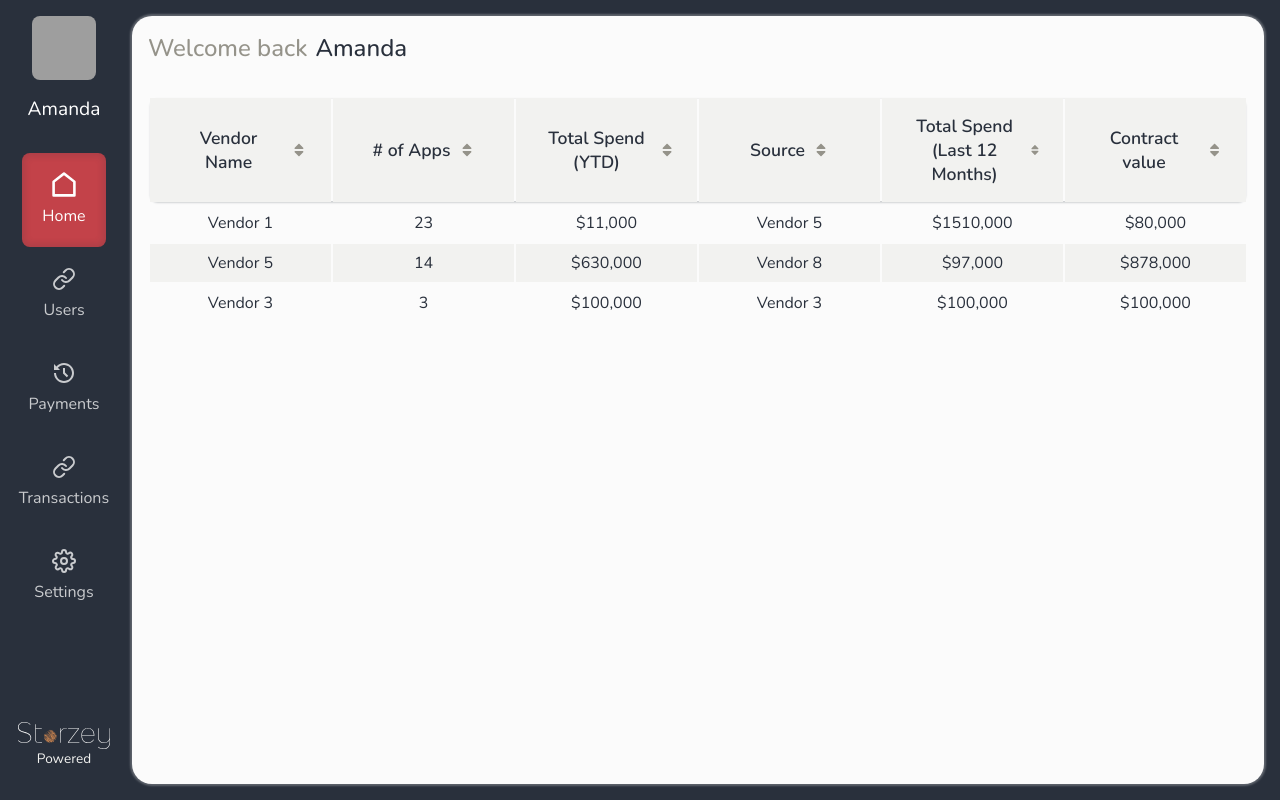
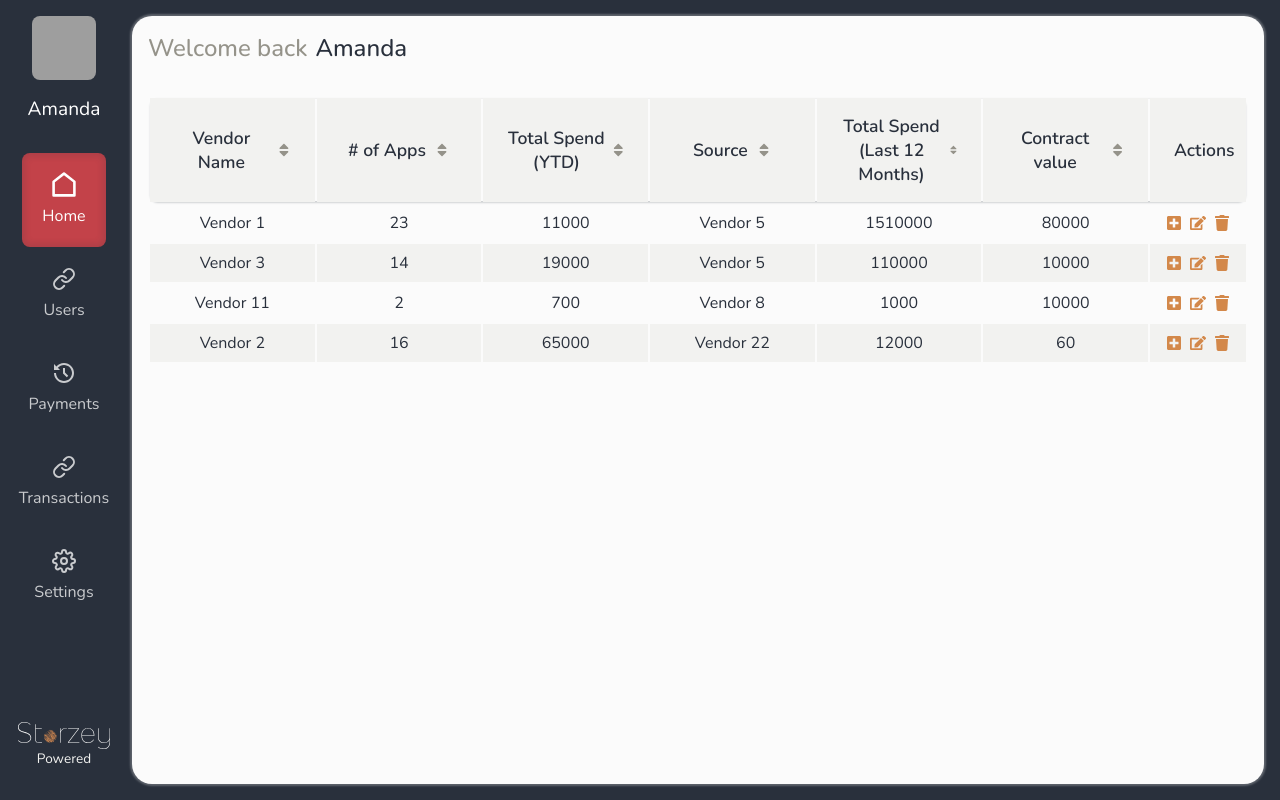
Before and after one commit to tsriramaraju/table-project, a React (Create React App) app: page / in a window 1280 px wide. Built offline with nearby package versions, Linux system fonts and the light colour scheme; grey boxes are pictures that could not be loaded.

Commit message:
modified table row interface

```diff
--- a/src/components/table/head/index.tsx
+++ b/src/components/table/head/index.tsx
@@ -21,7 +21,12 @@ const TableHead = ({ config, handleSort, sort, sortKey }: props) => {
             key={item.key}
             style={{ width: item.width }}
           >
-            <div className={styles.content}>
+            <div
+              className={styles.content}
+              onClick={() => {
+                (item.sort === undefined || item.sort) && handleSort(item.key);
+              }}
+            >
               <p className={styles.text}>{capitalize(item.name || item.key)}</p>
               {(item.sort === undefined || item.sort) && (
                 <IconContext.Provider
@@ -30,19 +35,20 @@ const TableHead = ({ config, handleSort, sort, sortKey }: props) => {
                   }}
                 >
                   {sort === 'default' ? (
-                    <FaSort onClick={() => handleSort(item.key)} />
+                    <FaSort />
                   ) : sort === 'desc' && sortKey === item.key ? (
-                    <FaSortUp onClick={() => handleSort(item.key)} />
+                    <FaSortUp />
                   ) : sort === 'asc' && sortKey === item.key ? (
-                    <FaSortDown onClick={() => handleSort(item.key)} />
+                    <FaSortDown />
                   ) : (
-                    <FaSort onClick={() => handleSort(item.key)} />
+                    <FaSort />
                   )}
                 </IconContext.Provider>
               )}
             </div>
           </th>
         ))}
+        {config.actions && <th className={styles.action}>Actions </th>}
       </tr>
     </thead>
   );
--- a/src/components/table/head/styles.module.scss
+++ b/src/components/table/head/styles.module.scss
@@ -15,6 +15,7 @@
       align-items: center;
       justify-content: center;
       gap: 0.5rem;
+      cursor: pointer;
       .text {
         font-size: 1.1rem;
         font-weight: 600;
@@ -23,8 +24,14 @@
 
       .icon {
         color: config.$light_accent;
-        cursor: pointer;
       }
     }
   }
+  .action {
+    padding: 1rem 1.5rem;
+    font-size: 1.1rem;
+    font-weight: 600;
+    color: config.$dark_shade;
+    width: 6rem;
+  }
 }
--- a/src/components/table/index.tsx
+++ b/src/components/table/index.tsx
@@ -1,54 +1,57 @@
 import { capitalize } from 'utils/capitalize';
-import { TableConfig, TableData } from '../../interfaces/table';
-import { FaSort } from 'react-icons/fa';
+import { TableConfig, TableData, TableRowData } from '../../interfaces/table';
+import { FaEdit, FaPlusSquare, FaSort, FaTrash } from 'react-icons/fa';
 import styles from './styles.module.scss';
 import TableHead from './head';
 import { useState } from 'react';
 
 interface props {
   config: TableConfig;
-  data: TableData[][];
+  data: TableRowData[];
 }
 
 const Table = ({ config, data }: props) => {
   const [sort, setSort] = useState<'asc' | 'desc' | 'default'>('default');
   const [sortKey, setSortKey] = useState<string>('');
   const [sortedData, setSortedData] = useState(data);
+  const [setEditMode, setSetEditMode] = useState('');
 
   const handleSort = (key: string) => {
     setSortKey(key);
     if (sort === 'default') {
+      setSort('desc');
+      setSortedData(
+        [...data].sort((a, b) => {
+          const aIndex = a.data.findIndex((item) => item.key === key);
+          const bIndex = b.data.findIndex((item) => item.key === key);
+          console.log('aIndex', aIndex);
+          if (a.data[aIndex].value < b.data[bIndex].value) {
+            return -1;
+          } else return 1;
+        })
+      );
+    } else if (sort === 'desc') {
       setSort('asc');
       setSortedData(
         [...data].sort((a, b) => {
-          const aIndex = a.findIndex((item) => item.key === key);
-          const bIndex = b.findIndex((item) => item.key === key);
+          const aIndex = a.data.findIndex((item) => item.key === key);
+          const bIndex = b.data.findIndex((item) => item.key === key);
           console.log('aIndex', aIndex);
-          if (a[aIndex].value < b[bIndex].value) {
+          if (a.data[aIndex].value < b.data[bIndex].value) {
             return 1;
-          }
-
-          return -1;
-        })
-      );
-    } else if (sort === 'asc') {
-      setSort('desc');
-      setSortedData(
-        [...data].sort((a, b) => {
-          const aIndex = a.findIndex((item) => item.key === key);
-          const bIndex = b.findIndex((item) => item.key === key);
-          console.log('aIndex', aIndex);
-          if (a[aIndex].value < b[bIndex].value) {
-            return -1;
-          }
-
-          return 1;
+          } else return -1;
         })
       );
     } else {
       setSort('default');
       setSortedData(data);
     }
+  };
+
+  const handleDelete = (id: string) => {
+    const newData = [...data].filter((item) => item.id !== id);
+
+    setSortedData(newData);
   };
 
   return (
@@ -63,11 +66,29 @@ const Table = ({ config, data }: props) => {
         <tbody className={styles.body}>
           {sortedData.map((item, index) => (
             <tr key={index} className={styles.row}>
-              {item.map((item, index) => (
+              {item.data.map((item, index) => (
                 <td className={styles.value} key={item.key}>
                   {item.value}
                 </td>
               ))}
+              {config.actions && (
+                <td className={styles.value}>
+                  <div className={styles.actionsContainer}>
+                    {config.actions.includes('Add') && (
+                      <FaPlusSquare className={styles.icon} />
+                    )}
+                    {config.actions.includes('Edit') && (
+                      <FaEdit className={styles.icon} />
+                    )}
+                    {config.actions.includes('Delete') && (
+                      <FaTrash
+                        onClick={() => handleDelete(item.id)}
+                        className={styles.icon}
+                      />
+                    )}
+                  </div>
+                </td>
+              )}
             </tr>
           ))}
         </tbody>
--- a/src/components/table/styles.module.scss
+++ b/src/components/table/styles.module.scss
@@ -26,7 +26,17 @@
         .value {
           padding: 0.5rem 0;
           text-align: center;
-          //     color: config.$dark_shade;
+
+          .actionsContainer {
+            display: flex;
+            gap: 0.5rem;
+            justify-content: center;
+            align-items: center;
+            .icon {
+              font-size: 1rem;
+              color: config.$main_brand;
+            }
+          }
         }
       }
     }
--- a/src/data/tableContent.ts
+++ b/src/data/tableContent.ts
@@ -1,4 +1,4 @@
-import { TableConfig, TableData } from '../interfaces/table';
+import { TableConfig, TableData, TableRowData } from '../interfaces/table';
 
 export const tableConfigData: TableConfig = {
   columns: [
@@ -28,8 +28,10 @@ export const tableConfigData: TableConfig = {
   actions: ['Add', 'Delete', 'Edit'],
 };
 
-export const tableData: TableData[][] = [
-  [
+export const tableData: TableRowData[] = [
+  {
+    id: '1',
+    data: [
       {
         key: 'vendor',
         value: 'Vendor 1',
@@ -37,11 +39,11 @@ export const tableData: TableData[][] = [
       },
       {
         key: 'apps',
-      value: '23',
+        value: 23,
       },
       {
         key: 'total spend',
-      value: '$11,000',
+        value: 11000,
       },
       {
         key: 'source',
@@ -49,26 +51,59 @@ export const tableData: TableData[][] = [
       },
       {
         key: 'total spend last year',
-      value: '$1510,000',
+        value: 1510000,
       },
       {
         key: 'contract value',
-      value: '$80,000',
+        value: 80000,
       },
     ],
-  [
+  },
+  {
+    id: '2',
+    data: [
       {
         key: 'vendor',
-      value: 'Vendor 5',
+        value: 'Vendor 3',
         link: 'https://www.google.com',
       },
       {
         key: 'apps',
-      value: '14',
+        value: 14,
       },
       {
         key: 'total spend',
-      value: '$630,000',
+        value: 19000,
+      },
+      {
+        key: 'source',
+        value: 'Vendor 5',
+      },
+      {
+        key: 'total spend last year',
+        value: 110000,
+      },
+      {
+        key: 'contract value',
+        value: 10000,
+      },
+    ],
+  },
+  {
+    id: '3',
+    data: [
+      {
+        key: 'vendor',
+        value: 'Vendor 11',
+        link: 'https://www.google.com',
+      },
+      {
+        key: 'apps',
+        value: 2,
+      },
+      {
+        key: 'total spend',
+        value: 700,
       },
       {
         key: 'source',
@@ -76,38 +111,42 @@ export const tableData: TableData[][] = [
       },
       {
         key: 'total spend last year',
-      value: '$97,000',
+        value: 1000,
       },
       {
         key: 'contract value',
-      value: '$878,000',
+        value: 10000,
       },
     ],
-  [
+  },
+  {
+    id: '4',
+    data: [
       {
         key: 'vendor',
-      value: 'Vendor 3',
+        value: 'Vendor 2',
         link: 'https://www.google.com',
       },
       {
         key: 'apps',
-      value: '3',
+        value: 16,
       },
       {
         key: 'total spend',
-      value: '$100,000',
+        value: 65000,
       },
       {
         key: 'source',
-      value: 'Vendor 3',
+        value: 'Vendor 22',
       },
       {
         key: 'total spend last year',
-      value: '$100,000',
+        value: 12000,
       },
       {
         key: 'contract value',
-      value: '$100,000',
+        value: 60,
       },
     ],
+  },
 ];
```
Also changed, not shown: src/interfaces/table.ts (+10 -0 lines). Lines whose indentation alone changed are shown as unchanged.
